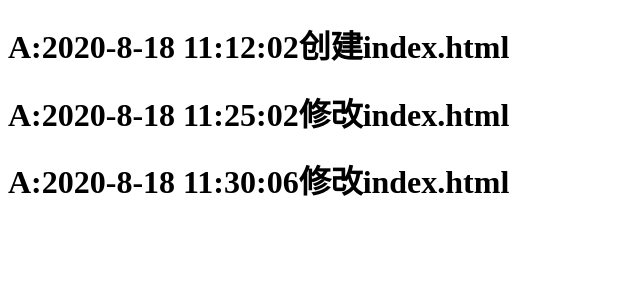
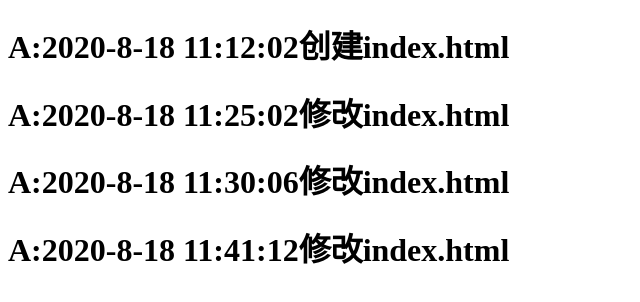
Before and after one commit to lzw2003/code_dome, a plain HTML site: page index.html in a window 1280 px wide. Shown: the whole page, without its empty margins (0-640 px from the left). Drawn offline with Linux system fonts and the light colour scheme.

Commit message:
第四次提交

```diff
--- a/index.html
+++ b/index.html
@@ -9,5 +9,6 @@
     <h1>A:2020-8-18 11:12:02创建index.html</h1>
     <h1>A:2020-8-18 11:25:02修改index.html</h1>
     <h1>A:2020-8-18 11:30:06修改index.html</h1>
+    <h1>A:2020-8-18 11:41:12修改index.html</h1>
 </body>
 </html>
```
